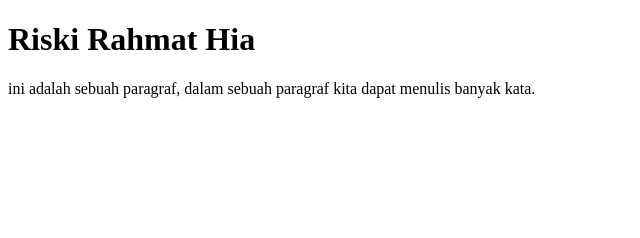
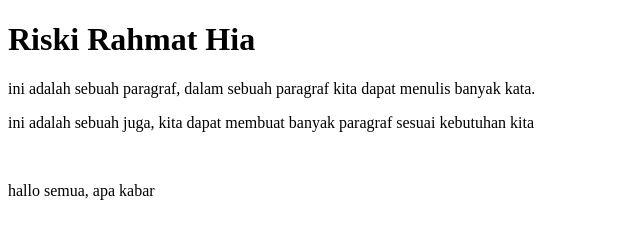
Before and after one commit to riskihia/desember-routine, a plain HTML site: page 17-routine-html/index.html in a window 1280 px wide. Shown: the whole page, without its empty margins (0-640 px from the left). Drawn offline with Linux system fonts and the light colour scheme.

Commit message:
2 - update 17-routine-html/index.html

```diff
--- a/17-routine-html/index.html
+++ b/17-routine-html/index.html
@@ -9,5 +9,8 @@
 <body>
     <h1>Riski Rahmat Hia</h1>
     <p>ini adalah sebuah paragraf, dalam sebuah paragraf kita dapat menulis banyak kata.</p>
+    <p>ini adalah sebuah juga, kita dapat membuat banyak paragraf sesuai kebutuhan kita</p>
+    <br>
+    <p>hallo semua, apa kabar</p>
 </body>
 </html>
```
